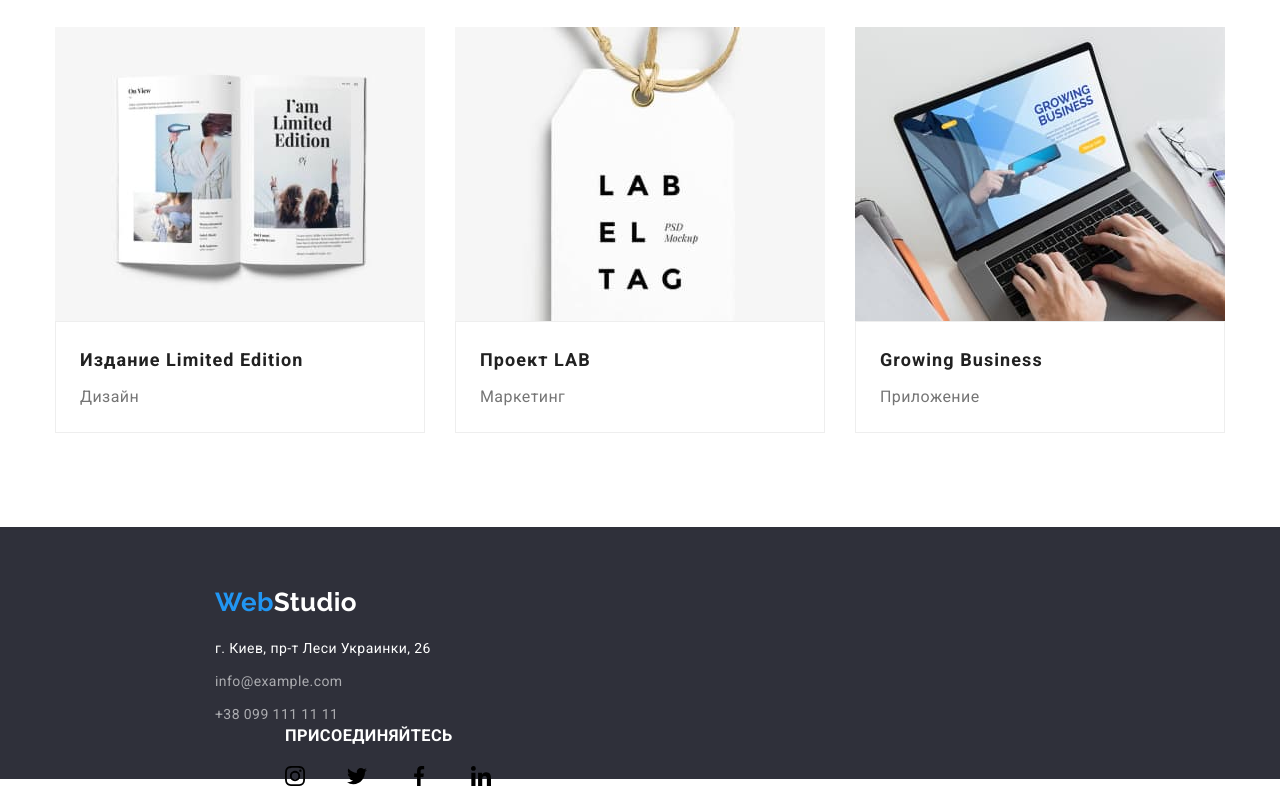
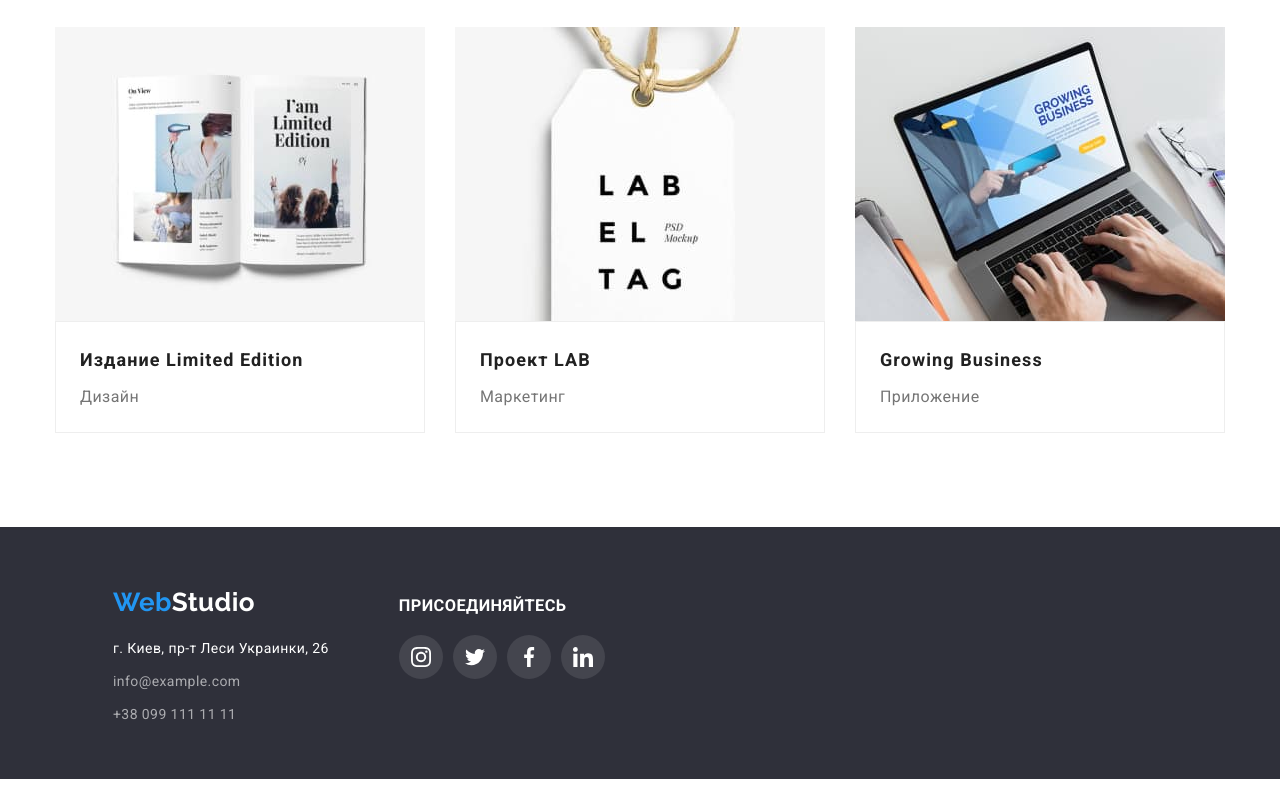
Before and after one commit to Dhannaa/goit-markup-hw-04, a plain HTML site: page portfolio.html in a window 1280 px wide. Shown: the part 1108-1898 px from the top of the page. Drawn offline with nearby package versions, Linux system fonts and the light colour scheme.

Commit message:
футер

```diff
--- a/css/styles.css
+++ b/css/styles.css
@@ -298,7 +298,7 @@ img {
   height: 20px;
 }
 .team-social-link:hover,
-.team-social-link :focus {
+.team-social-link:focus {
   background-color: var(--accent-color);
   fill: var(--primary-white-color);
 }
@@ -330,7 +330,7 @@ img {
   height: 60px;
 }
 .client-social-link:hover,
-.client-social-link :focus {
+.client-social-link:focus {
   border: 1px solid var(--accent-color);
   fill: var(--accent-color);
 }
@@ -385,6 +385,7 @@ img {
 .portfolio-link {
   display: block;
 }
+
 .portfolio-content {
   padding: 20px 24px;
   background: var(--primary-white-color);
@@ -405,7 +406,11 @@ img {
   font-size: 16px;
   line-height: 1.87;
 }
-
+.portfolio-link:hover,
+.portfolio-link:focus {
+  box-shadow: 0px 1px 1px rgba(0, 0, 0, 0.12), 0px 4px 4px rgba(0, 0, 0, 0.06),
+    1px 4px 6px rgba(0, 0, 0, 0.16);
+}
 /*footer*/
 .footer {
   width: 1600px;
@@ -416,8 +421,14 @@ img {
   margin-right: auto;
   background-color: #2f303a;
 }
-.fototer-address {
+.footer-flex-contfiner {
   display: flex;
+  align-items: baseline;
+  margin-left: 98px;
+  margin-right: 98px;
+}
+.footer-address {
+  display: block;
 }
 .logo-link {
   display: block;
@@ -451,10 +462,10 @@ img {
 .footer-social {
   display: flex;
   flex-direction: column;
-  justify-content: ;
   align-items: flex-start;
   padding: 0;
   margin-left: 70px;
+  margin-bottom: 97px;
 }
 .footer-title {
   width: 145px;
@@ -478,9 +489,11 @@ img {
   display: flex;
   justify-content: center;
   align-items: center;
-  border: 1px solid #000000;
-  box-shadow: 0px 4px 4px rgba(0, 0, 0, 0.25);
 }
 .icon-footer {
   height: 20px;
 }
+.footer-social-link:hover,
+.footer-social-link:focus {
+  background-color: var(--accent-color);
+}
--- a/portfolio.html
+++ b/portfolio.html
@@ -156,8 +156,9 @@
         </section>
     </main>
     <footer class="footer">
-        <div class="container">
-            <a href="#" class="logo-link"> <span class="logo-web">Web</span><span
+    <div class="container footer-flex-contfiner">
+        <div class="footer-address">
+            <a href="#" class="logo-link"><span class="logo-web">Web</span><span
                     class="footer-logo-studio">Studio</span></a>
             <address class="address">
                 <ul class="address-list">
@@ -169,32 +170,34 @@
                     <li class="address-item"><a href="tel:+380991111111" class="address-link">+38 099 111 11 11</a></li>
                 </ul>
             </address>
+        </div>
+
         <div class="footer-social">
             <h3 class="footer-title">присоединяйтесь</h3>
             <ul class="footer-social-list">
                 <li>
-                        <a href="#">
+                    <a href="#" class="footer-social-link">
                         <svg class="icon-footer" width="20" height="20">
                             <use href="./images/icons.svg#icon-instagram-2"></use>
                         </svg>
                     </a>
                 </li>
                 <li>
-                        <a href="#">
+                    <a href="#" class="footer-social-link">
                         <svg class="icon-footer" width="20" height="20">
                             <use href="./images/icons.svg#icon-twitter-1"></use>
                         </svg>
                     </a>
                 </li>
                 <li>
-                        <a href="#">
+                    <a href="#" class="footer-social-link">
                         <svg class="icon-footer" width="20" height="20">
                             <use href="./images/icons.svg#icon-facebook-1"></use>
                         </svg>
                     </a>
                 </li>
                 <li>
-                        <a href="#">
+                    <a href="#" class="footer-social-link">
                         <svg class="icon-footer" width="20" height="20">
                             <use href="./images/icons.svg#icon-linkedin-1"></use>
                         </svg>
```
Also changed, not shown: index.html (+2 -2 lines). Lines whose indentation alone changed are shown as unchanged.
